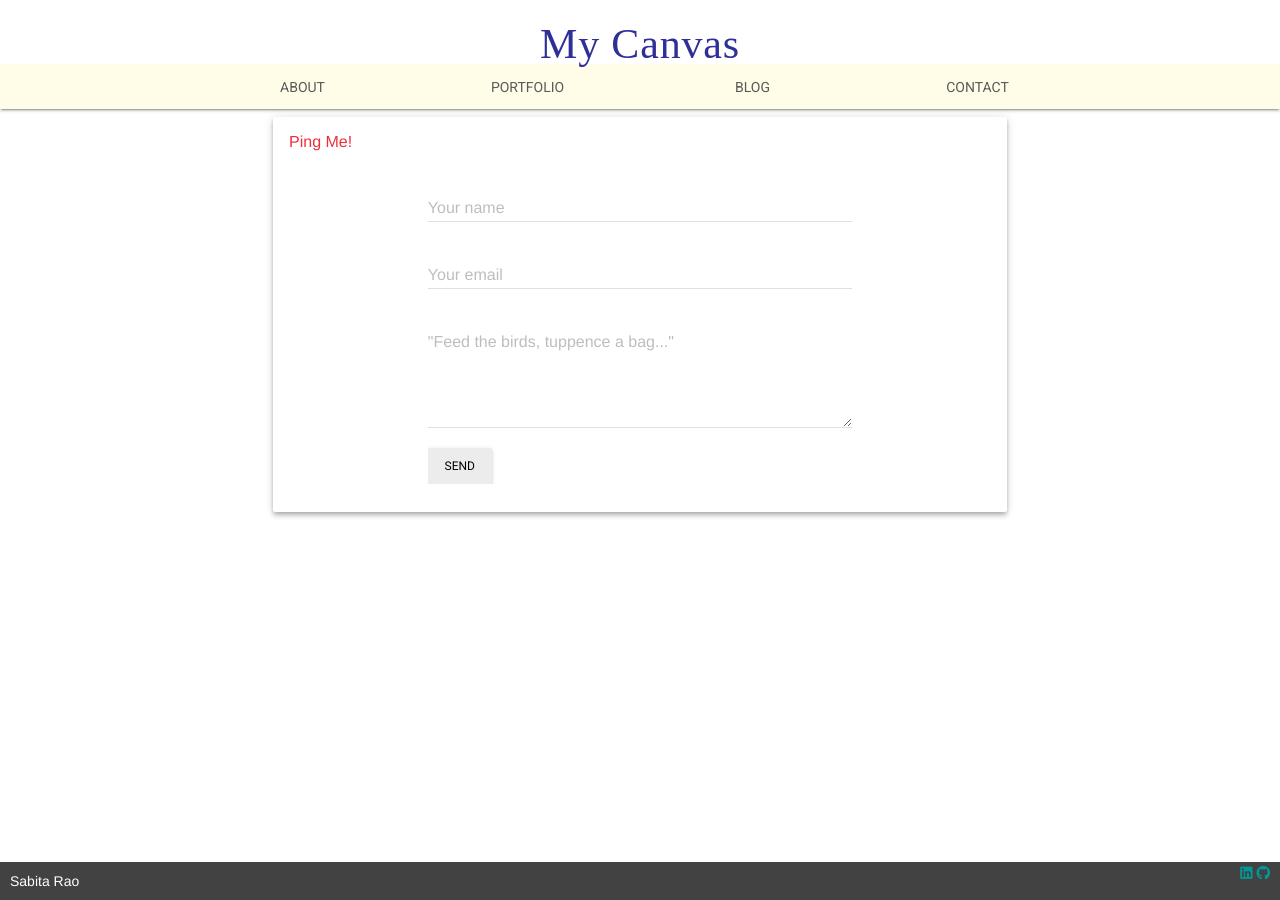
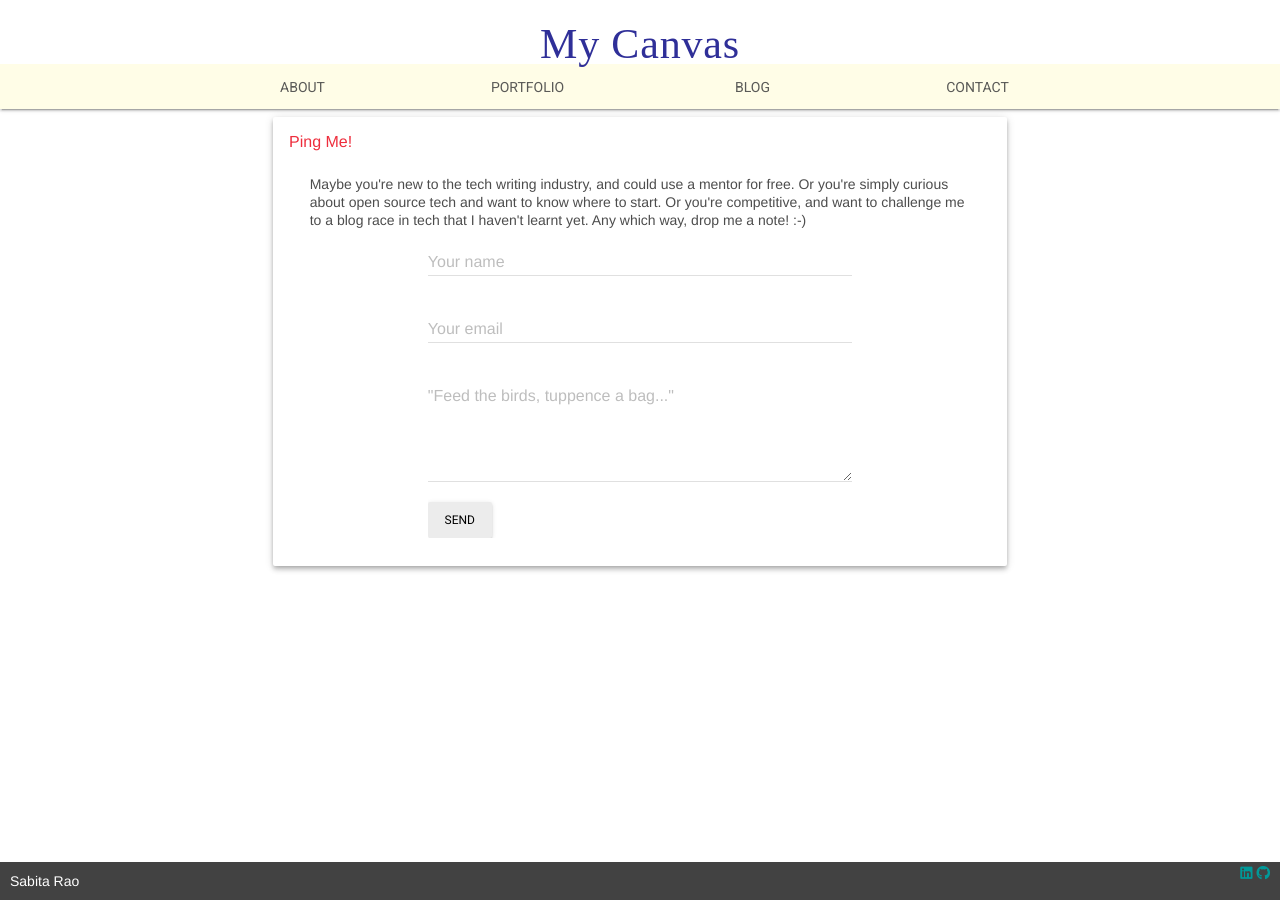
Before and after one commit to sabitarao/sabitarao.github.io, a Jekyll site: the page built from contact/index.html, in a window 1280 px wide. Built offline with Jekyll 4.4.1, drawn with Linux system fonts in a browser that asks for light colours; nearby versions of some CDN libraries; some web fonts are replaced.

Commit message:
contact page

```diff
--- a/contact/index.html
+++ b/contact/index.html
@@ -2,6 +2,7 @@
 layout: large_card
 title: Ping Me!
 ---
+Maybe you're new to the tech writing industry, and could use a mentor for free. Or you're simply curious about open source tech and want to know where to start. Or you're competitive, and want to challenge me to a blog race in tech that I haven't learnt yet. Any which way, drop me a note! :-)
 
 <div class="mdl-cell mdl-cell--8-col mdl-cell--2-offset mdl-card portfolio-contact">
     <form action="//formspree.io/quillnetsolutions@gmail.com" method="POST">
```
